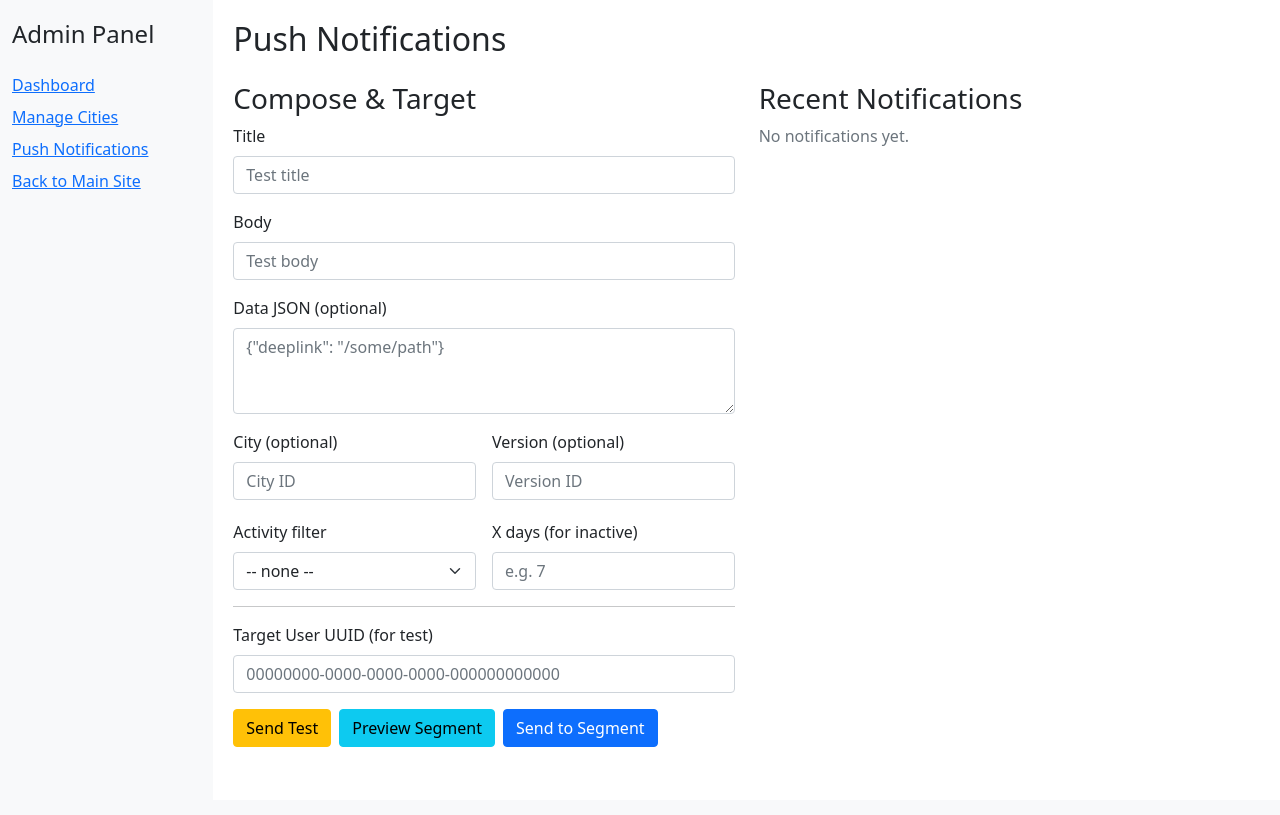
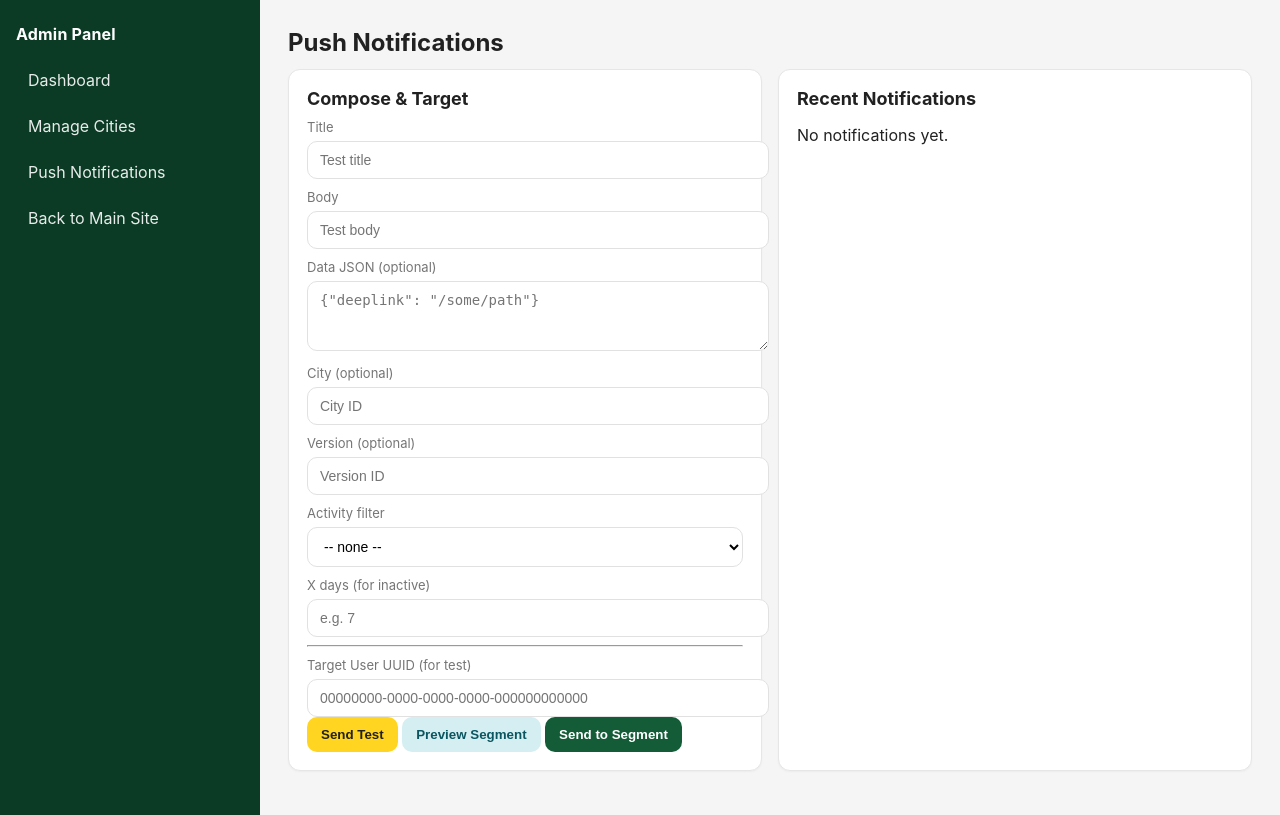
Before and after one commit to fedus/safe_crossing_cf, a Flask app: template app/templates/admin/notifications.html in a window 1280 px wide. Before the commit the page ends 747 px from the top, so only its background shows below. Run offline with Flask 2, Linux system fonts and the light colour scheme; the template is opened without the code that fills it, so the values that code supplies are empty.

Commit message:
admin UI: custom lightweight design using brand palette; modernized layout/components; updated dashboard and notifications pages

```diff
--- a/app/templates/admin/base.html
+++ b/app/templates/admin/base.html
@@ -4,34 +4,88 @@
     <meta charset="UTF-8">
     <meta name="viewport" content="width=device-width, initial-scale=1.0">
     <title>{% block title %}Admin Panel{% endblock %}</title>
-    <link href="https://cdn.jsdelivr.net/npm/bootstrap@5.1.3/dist/css/bootstrap.min.css" rel="stylesheet">
     <style>
+        :root {
+            --brand-green: #0B3B24;
+            --brand-green-dark: #062817;
+            --brand-green-light: #145C38;
+            --brand-yellow: #FFD521;
+            --brand-yellow-soft: #FFE873;
+            --brand-yellow-dark: #B28F00;
+            --white: #FFFFFF;
+            --grey-900: #212121;
+            --grey-600: #757575;
+            --grey-100: #F5F5F5;
+        }
+
+        html, body { height: 100%; }
+        body {
+            margin: 0;
+            background: var(--grey-100);
+            color: var(--grey-900);
+            font-family: -apple-system, BlinkMacSystemFont, "Segoe UI", Roboto, Oxygen, Ubuntu, Cantarell, "Fira Sans", "Droid Sans", "Helvetica Neue", Arial, sans-serif;
+            -webkit-font-smoothing: antialiased;
+            -moz-osx-font-smoothing: grayscale;
+        }
+
+        .layout { display: grid; grid-template-columns: 260px 1fr; min-height: 100vh; }
         .sidebar {
-            min-height: 100vh;
-            background-color: #f8f9fa;
-            padding-top: 20px;
+            background: var(--brand-green);
+            color: var(--white);
+            padding: 24px 16px;
         }
-        .main-content {
-            padding: 20px;
+        .sidebar h4 { margin: 0 0 16px; font-weight: 700; letter-spacing: 0.2px; }
+        .nav-link { display: block; color: var(--white); text-decoration: none; padding: 10px 12px; border-radius: 8px; margin-bottom: 6px; opacity: 0.9; }
+        .nav-link:hover { background: var(--brand-green-light); opacity: 1; }
+        .nav-link.active { background: var(--brand-yellow); color: var(--grey-900); font-weight: 600; }
+
+        .main-content { padding: 28px; }
+        .card {
+            background: var(--white);
+            border-radius: 12px;
+            border: 1px solid #e6e6e6;
+            box-shadow: 0 1px 2px rgba(0,0,0,0.04);
+            padding: 18px 18px;
+            margin-bottom: 16px;
         }
+        .card h3 { margin: 0 0 10px; font-size: 18px; }
+
+        .btn { display: inline-block; padding: 10px 14px; border-radius: 10px; border: 0; cursor: pointer; font-weight: 600; }
+        .btn-primary { background: var(--brand-green-light); color: var(--white); }
+        .btn-warning { background: var(--brand-yellow); color: var(--grey-900); }
+        .btn-info { background: #d5eef1; color: #0a5560; }
+        .btn:hover { filter: brightness(0.95); }
+
+        .form-label { display: block; font-size: 13px; color: var(--grey-600); margin: 10px 0 6px; }
+        .form-control, .form-select { width: 100%; padding: 10px 12px; border: 1px solid #e1e1e1; border-radius: 10px; font-size: 14px; background: var(--white); }
+        .form-control:focus, .form-select:focus { outline: 2px solid var(--brand-yellow-soft); border-color: var(--brand-yellow); }
+
+        table { width: 100%; border-collapse: collapse; }
+        th, td { padding: 10px 12px; border-bottom: 1px solid #eee; text-align: left; }
+        thead th { font-size: 12px; color: var(--grey-600); text-transform: uppercase; letter-spacing: 0.3px; }
+
+        .alert { padding: 12px 14px; border-radius: 10px; margin-bottom: 16px; }
+        .alert-success { background: #e9f6ef; color: #0b5137; border: 1px solid #b7e2c9; }
+        .alert-warning { background: #fff8e1; color: #7b5a00; border: 1px solid #ffecb3; }
+        .alert-error { background: #fdecea; color: #8a1c17; border: 1px solid #f5c6cb; }
+        .alert-info { background: #e8f4fa; color: #0b4f6c; border: 1px solid #b3e0f2; }
+
+        .grid { display: grid; gap: 16px; }
+        .grid.two { grid-template-columns: 1fr 1fr; }
+        .grid.three { grid-template-columns: repeat(3, 1fr); }
+        @media (max-width: 960px) { .layout { grid-template-columns: 1fr; } .sidebar { border-bottom-left-radius: 12px; border-bottom-right-radius: 12px; } .grid.two, .grid.three { grid-template-columns: 1fr; } }
     </style>
 </head>
 <body>
-    <div class="container-fluid">
-        <div class="row">
-            <!-- Sidebar -->
-            <div class="col-md-3 col-lg-2 sidebar">
-                <div class="d-flex flex-column">
-                    <h4 class="mb-4">Admin Panel</h4>
-                    <a href="{{ url_for('admin.index') }}" class="mb-2">Dashboard</a>
-                    <a href="{{ url_for('admin.manage_cities') }}" class="mb-2">Manage Cities</a>
-                    <a href="{{ url_for('admin.notifications') }}" class="mb-2">Push Notifications</a>
-                    <a href="{{ url_for('main.index') }}" class="mb-2">Back to Main Site</a>
+    <div class="layout">
+        <div class="sidebar">
+            <h4>Admin Panel</h4>
+            <a class="nav-link" href="{{ url_for('admin.index') }}">Dashboard</a>
+            <a class="nav-link" href="{{ url_for('admin.manage_cities') }}">Manage Cities</a>
+            <a class="nav-link" href="{{ url_for('admin.notifications') }}">Push Notifications</a>
+            <a class="nav-link" href="{{ url_for('main.index') }}">Back to Main Site</a>
         </div>
-            </div>
-
-            <!-- Main Content -->
-            <div class="col-md-9 col-lg-10 main-content">
+        <div class="main-content">
             {% with messages = get_flashed_messages(with_categories=true) %}
                 {% if messages %}
                     {% for category, message in messages %}
@@ -39,13 +93,10 @@
                     {% endfor %}
                 {% endif %}
             {% endwith %}
-
             {% block content %}{% endblock %}
         </div>
     </div>
-    </div>
 
-    <script src="https://cdn.jsdelivr.net/npm/bootstrap@5.1.3/dist/js/bootstrap.bundle.min.js"></script>
     {% block scripts %}{% endblock %}
 </body>
 </html>
--- a/app/templates/admin/notifications.html
+++ b/app/templates/admin/notifications.html
@@ -3,10 +3,10 @@
 {% block title %}Push Notifications{% endblock %}
 
 {% block content %}
-<h2>Push Notifications</h2>
+<h2 style="margin:0 0 12px;">Push Notifications</h2>
 
-<div class="row mt-4">
-    <div class="col-md-6">
+<div class="grid two">
+    <div class="card">
         <h3>Compose & Target</h3>
         <form method="POST" action="{{ url_for('admin.notifications') }}">
             <div class="mb-3">
@@ -60,11 +60,11 @@
             </div>
         </form>
     </div>
-    <div class="col-md-6">
+    <div class="card">
         <h3>Recent Notifications</h3>
         {% if notification_logs %}
         <div class="table-responsive">
-            <table class="table table-sm">
+            <table>
                 <thead>
                     <tr>
                         <th>Time</th>
```
Also changed, not shown: app/templates/admin/index.html (+6 -57 lines). Lines whose indentation alone changed are shown as unchanged.
